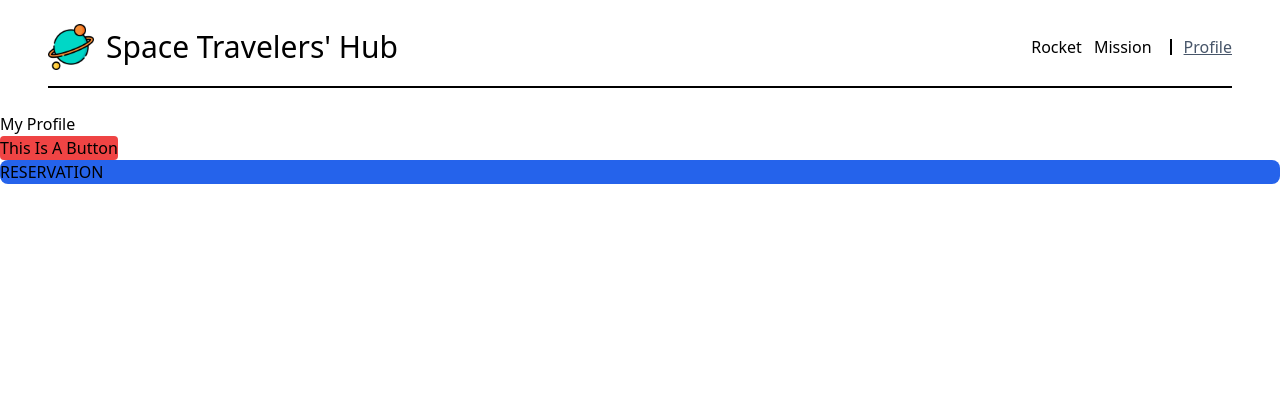
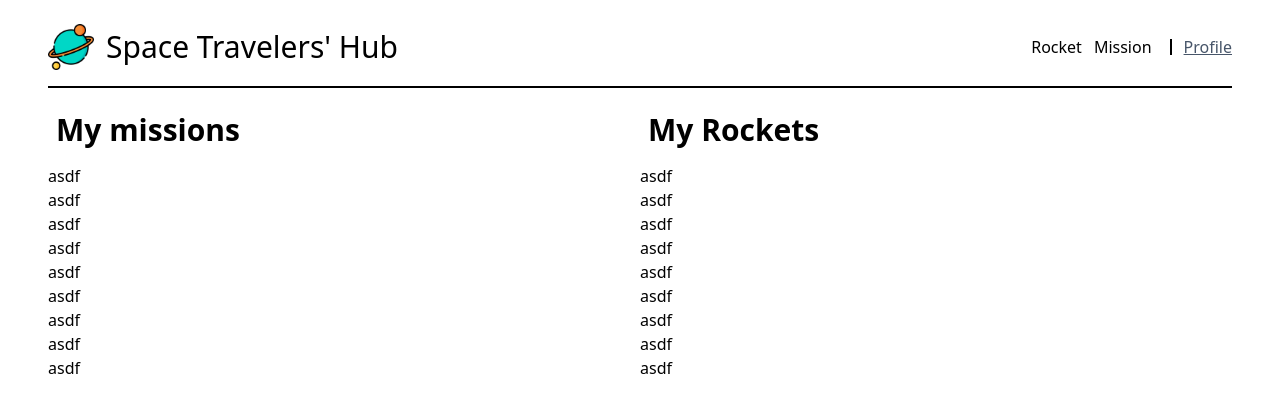
Before and after one commit to harlexkhal/SpaceTravelers, a React (Create React App) app: page /profile in a window 1280 px wide. Shown: the top 412 px of the page. Built offline with nearby package versions, Linux system fonts and the light colour scheme.

Commit message:
Add basic structure to Profile Route

```diff
--- a/src/routes/profile/Profile.js
+++ b/src/routes/profile/Profile.js
@@ -1,21 +1,40 @@
 import React from 'react';
-import Button from '../../components/button/Button';
-import Badge from '../../components/badge/Badge';
 
-const Profile = () => {
-  const testStyle = 'bg-red-500';
-  return (
-    <div>
-      <h1>My Profile</h1>
-      <Button
-        twClasses={testStyle}
-        text="this is a button"
-        handleClick={() => {}}
-        type="button"
-      />
-      <Badge twClasses="bg-blue-600" text="reservation" />
-    </div>
-  );
-};
+const Profile = () => (
+  <main className="mt-6 px-12 w-full flex flex-col  md:flex-row">
+    <section className="w-1/2">
+      <h2 className="text-3xl font-semibold pl-2 pb-4">
+        My missions
+      </h2>
+      <ul className="flex flex-col">
+        <li>asdf</li>
+        <li>asdf</li>
+        <li>asdf</li>
+        <li>asdf</li>
+        <li>asdf</li>
+        <li>asdf</li>
+        <li>asdf</li>
+        <li>asdf</li>
+        <li>asdf</li>
+      </ul>
+    </section>
+    <section className="w-1/2">
+      <h2 className="text-3xl font-semibold pl-2 pb-4">
+        My Rockets
+      </h2>
+      <ul className="flex flex-col">
+        <li>asdf</li>
+        <li>asdf</li>
+        <li>asdf</li>
+        <li>asdf</li>
+        <li>asdf</li>
+        <li>asdf</li>
+        <li>asdf</li>
+        <li>asdf</li>
+        <li>asdf</li>
+      </ul>
+    </section>
+  </main>
+);
 
 export default Profile;
```
